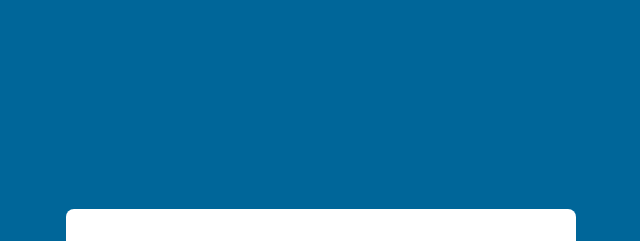
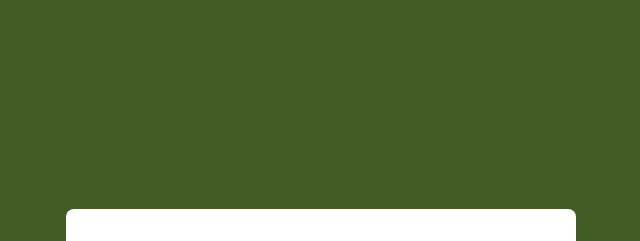
Before and after one commit to mounishennamuri888/ITMD541Lab3, a plain HTML site: page index.html in a window 1280 px wide. Shown: the part 77-318 px from the top of the page, without its empty margins (319-959 px from the left). Drawn offline with Linux system fonts and the light colour scheme.

Commit message:
Update style.css

```diff
--- a/style.css
+++ b/style.css
@@ -9,7 +9,7 @@ body {
     justify-content: center;
     align-items: center;
     min-height: 900px;
-    background: #006699;
+    background: #435c26;
     background-size: 100% 50%;
     background-repeat: no-repeat;
 }
```
